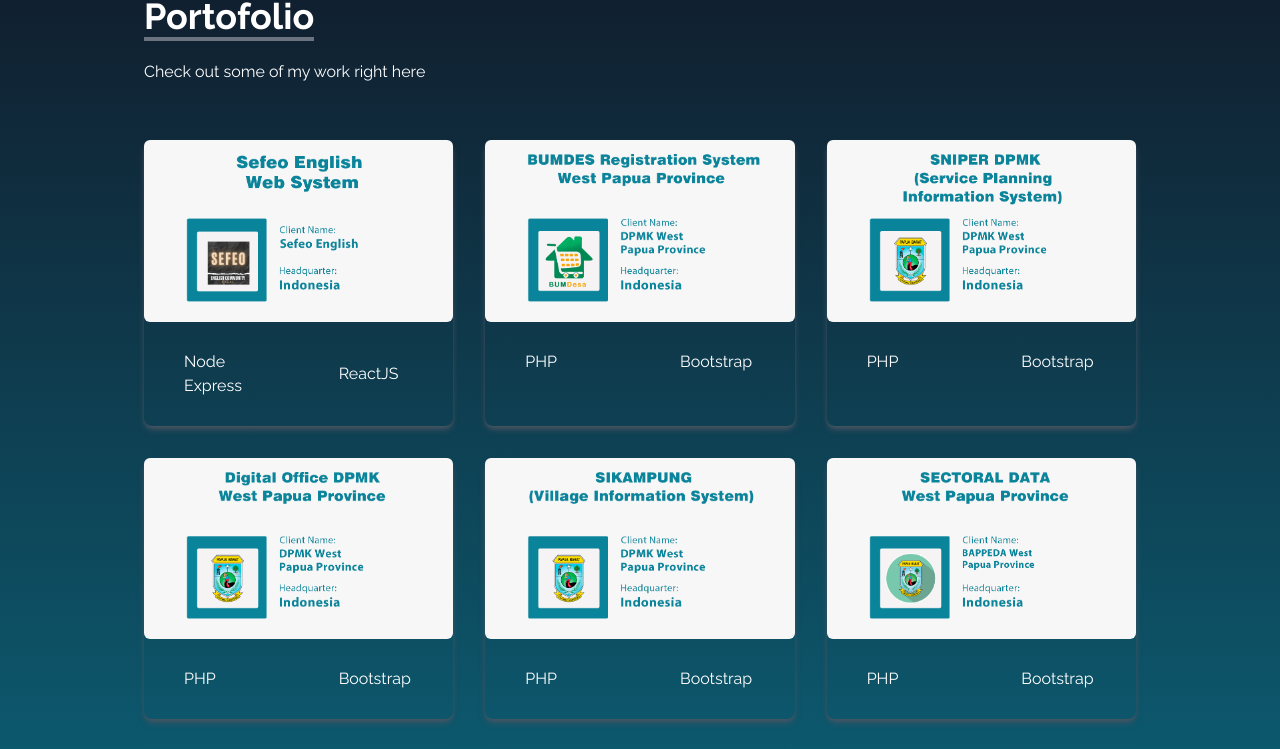
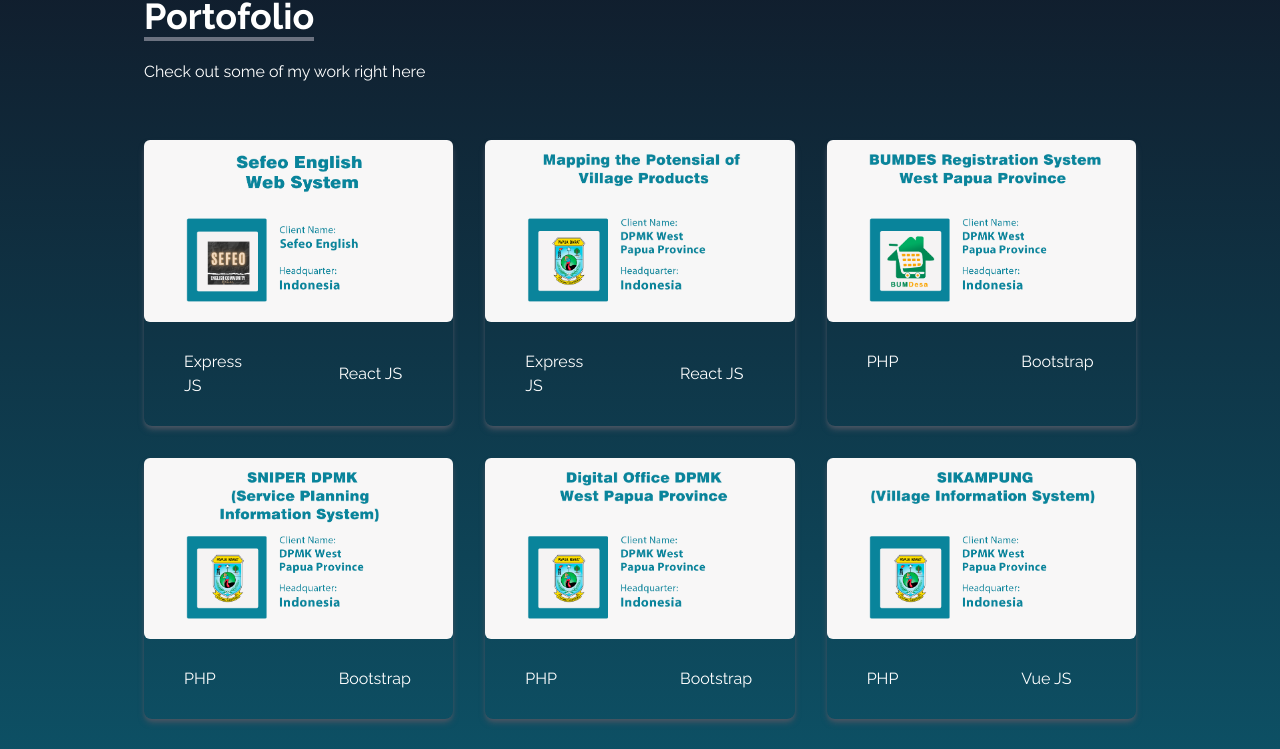
Before and after one commit to alfin0224/alfienda, a React (Create React App) app: page / in a window 1280 px wide. Shown: the part 1688-2437 px from the top of the page. Built offline with nearby package versions, Linux system fonts and the light colour scheme.

Commit message:
update portofolio

```diff
--- a/src/components/Portfolio.jsx
+++ b/src/components/Portfolio.jsx
@@ -11,10 +11,12 @@ import dprd from "../assets/portfolio/dprd-porto.png";
 import sikm from "../assets/portfolio/sikm-porto.png";
 import kesbangpol from "../assets/portfolio/kesbangpol-porto.png";
 import dataSektoral from "../assets/portfolio/data-sektoral-porto.png";
+import catalog from "../assets/portfolio/e-catalog.jpg";
 import sikampung from "../assets/portfolio/sikampung-porto.png";
 import digitalOffice from "../assets/portfolio/digital-office-porto.png";
 import sniper from "../assets/portfolio/sniper-porto.png";
 import bumdes from "../assets/portfolio/bumdes-porto.png";
+import potensial from "../assets/portfolio/potensial-village.jpg";
 import sefeo from "../assets/portfolio/sefeo-porto.png";
 
 const Portfolio = () => {
@@ -23,102 +25,114 @@ const Portfolio = () => {
     {
       id: 1,
       src: sefeo,
-      be: "Node Express",
-      fe: "ReactJS"
+      be: "Express JS",
+      fe: "React JS"
 
     },
     {
       id: 2,
+      src: potensial,
+      be: "Express JS",
+      fe: "React JS"
+    },
+    {
+      id: 3,
       src: bumdes,
       be: "PHP",
       fe: "Bootstrap"
     },
     {
-      id: 3,
+      id: 4,
       src: sniper,
       be: "PHP",
       fe: "Bootstrap"
     },
     {
-      id: 4,
+      id: 5,
       src: digitalOffice,
       be: "PHP",
       fe: "Bootstrap"
     },
     {
-      id: 5,
+      id: 6,
       src: sikampung,
       be: "PHP",
-      fe: "Bootstrap"
+      fe: "Vue JS"
     },
     {
-      id: 6,
+      id: 7,
+      src: catalog,
+      be: "Express JS",
+      fe: "React JS"
+    },
+    {
+      id: 8,
       src: dataSektoral,
       be: "PHP",
       fe: "Bootstrap"
     },
     {
-      id: 7,
+      id: 9,
       src: sikm,
       be: "PHP",
-      fe: "Bootstrap"
+      fe: "React JS"
     },
     {
-      id: 8,
+      id: 10,
       src: dprd,
       be: "PHP",
       fe: "Bootstrap"
     },
     {
-      id: 9,
+      id: 11,
       src: setda,
       be: "PHP",
       fe: "Bootstrap"
     },
     {
-      id: 10,
+      id: 12,
       src: kesbangpol,
       be: "PHP",
       fe: "Bootstrap"
     },
     {
-      id: 11,
+      id: 13,
       src: ppid,
       be: "PHP",
       fe: "Bootstrap"
     },
     {
-      id: 12,
+      id: 14,
       src: sitanda,
       be: "PHP",
       fe: "Bootstrap"
     },
     {
-      id: 13,
+      id: 15,
       src: eplanning,
       be: "PHP",
       fe: "Bootstrap"
     },
     {
-      id: 14,
+      id: 16,
       src: emusrenbang,
       be: "PHP",
       fe: "Bootstrap"
     },
     {
-      id: 15,
+      id: 17,
       src: ebudgeting,
       be: "PHP",
       fe: "Bootstrap"
     },
     {
-      id: 16,
+      id: 18,
       src: rspa,
       be: "PHP",
       fe: "Bootstrap"
     },
     {
-      id: 16,
+      id: 19,
       src: pertamina,
       be: "PHP",
       fe: "Bootstrap"
```
Also changed, not shown: src/assets/portfolio/e-catalog.jpg (added), src/assets/portfolio/potensial-village.jpg (added).
